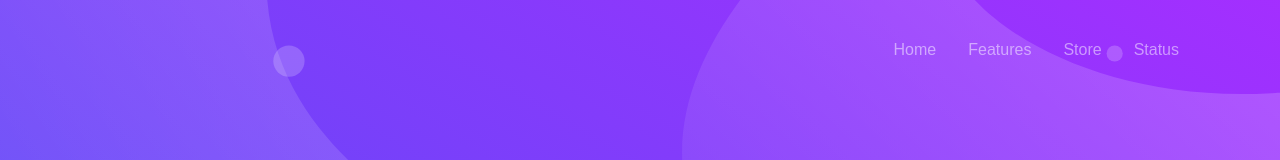
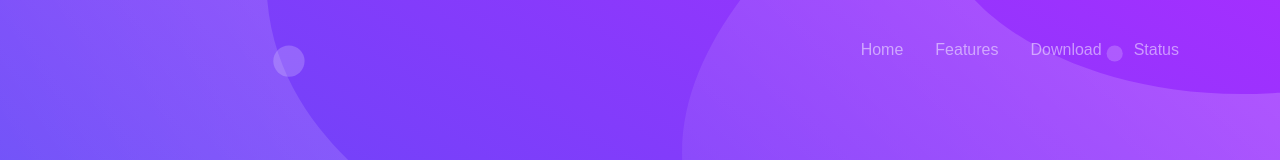
Before and after one commit to leoqqq77/mn.github.io, a plain HTML site: page features.html in a window 1280 px wide. Shown: the top 160 px of the page. Drawn offline with Linux system fonts and the light colour scheme.

Commit message:
Update features.html

```diff
--- a/features.html
+++ b/features.html
@@ -41,7 +41,7 @@
           <a class="nav-link" href="features.html">Features</a>
         </li>
         <li class="nav-item">
-          <a class="nav-link" href="store.html">Store</a>
+          <a class="nav-link" href="downloads.html">Download</a>
         </li>
         <li class="nav-item">
           <a class="nav-link" href="status.html">Status</a>
```
